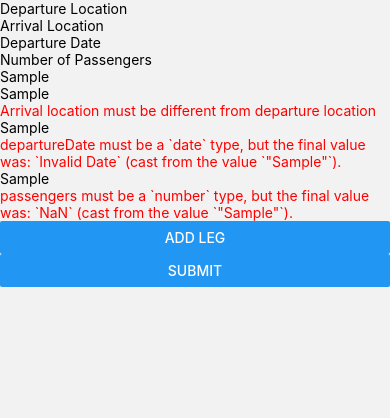
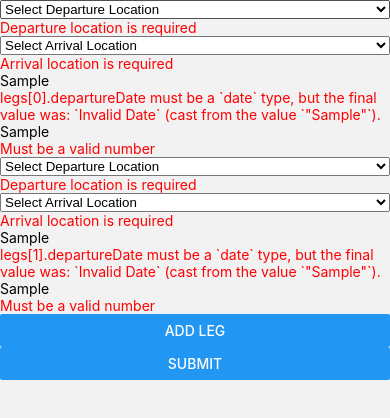
Before and after one commit to priyanshgupta0/Flight-Booking-Form, a React Native app: screen /Home in a window 390 px wide. Both pictures are taken after typing "Sample", "Sample", "Sample", "Sample" into the empty fields and a click on the button "SUBMIT". Shown: the top 418 px of the page. Built offline with nearby package versions, Linux system fonts and the light colour scheme.

Commit message:
validation and date picker add karna hai

```diff
--- a/package.json
+++ b/package.json
@@ -10,6 +10,7 @@
     "test": "jest"
   },
   "dependencies": {
+    "@react-native-picker/picker": "^2.6.1",
     "@react-navigation/native": "^6.1.9",
     "@react-navigation/native-stack": "^6.9.17",
     "formik": "^2.4.5",
--- a/src/Home/home.tsx
+++ b/src/Home/home.tsx
@@ -7,8 +7,10 @@ import {
   TextInput,
   TouchableOpacity,
   FlatList,
+  ScrollView,
 } from 'react-native';
-import {Formik} from 'formik';
+import {Picker} from '@react-native-picker/picker';
+import {Field, FieldArray, Formik} from 'formik';
 import * as Yup from 'yup';
 
 interface FormValues {
@@ -18,33 +20,69 @@ interface FormValues {
   arrivalLocation: string;
 }
 
-const LegSchema = Yup.object().shape({
-  departureLocation: Yup.string().required('Departure location is required'),
-  arrivalLocation: Yup.string()
-    .required('Arrival location is required')
-    .notOneOf(
-      [Yup.ref('departureLocation')],
-      'Arrival location must be different from departure location',
+const validationSchema = Yup.object().shape({
+  legs: Yup.array().of(
+    Yup.object().shape({
+      departureLocation: Yup.string().required(
+        'Departure location is required',
       ),
-  departureDate: Yup.date()
-    .min(new Date(), 'Departure date must be in the future')
-    .required('Departure date is required'),
-  passengers: Yup.number()
-    .min(1, 'At least one passenger is required')
-    .required('Number of passengers is required'),
+      arrivalLocation: Yup.string().required('Arrival location is required'),
+      departureDate: Yup.date().required('Departure date is required'),
+      passengers: Yup.string()
+        .required('Number of passengers is required')
+        .min(1, 'Must be at least 1 digit')
+        .matches(/^[0-9]+$/, 'Must be a valid number'),
+    }),
+  ),
 });
-
 interface HomeControllerState {
   modalVisible: boolean;
   formData: FormValues[]; // Replace 'any' with the actual type of the items in the array if known
-  legArray: any[];
+  states: string[];
+}
+
+interface FormErrors {
+  legs: {
+    departureLocation: string;
+    arrivalLocation: string;
+    departureDate: string;
+    passengers: string;
+    key: string;
+  }[];
 }
 
 class HomeController extends Component<any> {
   state = {
     modalVisible: false,
     formData: [], // Add 'formData' property to the state
-    legArray: [
+    states: [
+      'USA',
+      'Canada',
+      'Mexico',
+      'Brazil',
+      'UK',
+      'Germany',
+      'France',
+      'Italy',
+      'China',
+      'Japan',
+    ],
+  };
+
+  handleSubmit = (value: any) => {
+    console.log(value, 'value');
+  };
+}
+
+export default class HomePage extends HomeController {
+  render() {
+    const {modalVisible, formData} = this.state;
+
+    return (
+      <View>
+        <Formik
+          initialValues={{
+            legs: [
               {
                 departureLocation: '',
                 arrivalLocation: '',
@@ -60,109 +98,176 @@ class HomeController extends Component<any> {
                 key: '2',
               },
             ],
-  };
-
-  handleSubmit = () => {
-    console.log(this.state.legArray, 'legArray');
-  };
-}
-
-export default class HomePage extends HomeController {
-  render() {
-    const {modalVisible, formData, legArray} = this.state;
-
-    return (
-      <View>
-        <FlatList
-          data={legArray}
-          keyExtractor={item => item.key}
-          renderItem={({item, index}) => (
-            <Formik
-              initialValues={item}
-              validationSchema={LegSchema}
+          }}
+          validationSchema={validationSchema}
           onSubmit={this.handleSubmit}>
           {({
             handleChange,
             handleBlur,
             handleSubmit,
+            setFieldValue,
             values,
             errors,
             touched,
           }) => (
-                <View>
-                  <TextInput
-                    onChangeText={handleChange('departureLocation')}
-                    onBlur={handleBlur('departureLocation')}
-                    value={values.departureLocation}
-                    placeholder="Departure Location"
+            <FieldArray name="legs">
+              {arrayHelpers => (
+                <ScrollView>
+                  {values.legs.map((leg, index) => (
+                    <View key={leg.key}>
+                      <Picker
+                        selectedValue={leg.departureLocation}
+                        onValueChange={(itemValue, itemIndex) =>
+                          setFieldValue(
+                            `legs[${index}].departureLocation`,
+                            itemValue,
+                          )
+                        }>
+                        <Picker.Item
+                          label="Select Departure Location"
+                          value=""
                         />
-                  {errors.departureLocation && touched.departureLocation && (
+                        {this.state.states.map((state, stateIndex) => (
+                          <Picker.Item
+                            label={state}
+                            value={state}
+                            key={stateIndex}
+                          />
+                        ))}
+                      </Picker>
+                      {errors.legs &&
+                        errors.legs[index] &&
+                        (errors as FormErrors).legs[index].departureLocation &&
+                        touched.legs &&
+                        touched.legs[index] &&
+                        touched.legs[index].departureLocation && (
                           <Text style={{color: 'red'}}>
-                      {errors.departureLocation}
+                            {
+                              (errors as FormErrors).legs[index]
+                                .departureLocation
+                            }
+                          </Text>
+                        )}
+                      <Picker
+                        selectedValue={leg.arrivalLocation}
+                        onValueChange={(itemValue, itemIndex) =>
+                          setFieldValue(
+                            `legs[${index}].arrivalLocation`,
+                            itemValue,
+                          )
+                        }>
+                        <Picker.Item label="Select Arrival Location" value="" />
+                        {this.state.states.map((state, stateIndex) => (
+                          <Picker.Item
+                            label={state}
+                            value={state}
+                            key={stateIndex}
+                          />
+                        ))}
+                      </Picker>
+                      {errors.legs &&
+                        errors.legs[index] &&
+                        (errors as FormErrors).legs[index].arrivalLocation &&
+                        touched.legs &&
+                        touched.legs[index] &&
+                        touched.legs[index].arrivalLocation && (
+                          <Text style={{color: 'red'}}>
+                            {(errors as FormErrors).legs[index].arrivalLocation}
                           </Text>
                         )}
 
                       <TextInput
-                    onChangeText={handleChange('arrivalLocation')}
-                    onBlur={handleBlur('arrivalLocation')}
-                    value={values.arrivalLocation}
-                    placeholder="Arrival Location"
+                        onChangeText={value =>
+                          setFieldValue(`legs[${index}].departureDate`, value)
+                        }
+                        // onBlur={handleBlur(item.departureLocation)}
+                        value={leg.departureDate}
+                        placeholder="Departure Date"
                       />
-                  {errors.arrivalLocation && touched.arrivalLocation && (
-                    <Text style={{color: 'red'}}>{errors.arrivalLocation}</Text>
+                      {errors.legs &&
+                        errors.legs[index] &&
+                        (errors as FormErrors).legs[index].departureDate &&
+                        touched.legs &&
+                        touched.legs[index] &&
+                        touched.legs[index].departureDate && (
+                          <Text style={{color: 'red'}}>
+                            {(errors as FormErrors).legs[index].departureDate}
+                          </Text>
                         )}
 
                       <TextInput
-                    onChangeText={handleChange('departureDate')}
-                    onBlur={handleBlur('departureDate')}
-                    value={values.departureDate}
-                    placeholder="Departure Date"
-                  />
-                  {errors.departureDate && touched.departureDate && (
-                    <Text style={{color: 'red'}}>{errors.departureDate}</Text>
-                  )}
-
-                  <TextInput
-                    onChangeText={handleChange('passengers')}
-                    onBlur={handleBlur('passengers')}
-                    value={values.passengers}
+                        onChangeText={value =>
+                          setFieldValue(`legs[${index}].passengers`, value)
+                        }
+                        // onBlur={handleBlur(item.departureLocation)}
+                        value={leg.passengers}
                         placeholder="Number of Passengers"
                         keyboardType="numeric"
                       />
-                  {errors.passengers && touched.passengers && (
-                    <Text style={{color: 'red'}}>{errors.passengers}</Text>
+                      {errors.legs &&
+                        errors.legs[index] &&
+                        (errors as FormErrors).legs[index].passengers &&
+                        touched.legs &&
+                        touched.legs[index] &&
+                        touched.legs[index].passengers && (
+                          <Text style={{color: 'red'}}>
+                            {(errors as FormErrors).legs[index].passengers}
+                          </Text>
                         )}
-                  {index < 5
-                    ? index == legArray.length - 1 && (
+                    </View>
+                  ))}
+                  {values.legs.length < 5 && (
                     <Button
                       onPress={() => {
-                            this.setState((prevState: HomeControllerState) => ({
-                              legArray: [
-                                ...prevState.legArray,
-                                {
+                        arrayHelpers.push({
                           departureLocation: '',
                           arrivalLocation: '',
                           departureDate: '',
                           passengers: '',
-                                  key: (
-                                    prevState.legArray.length + 1
-                                  ).toString(),
-                                },
-                              ],
-                            }));
+                          key: `${values.legs.length + 1}`,
+                        });
                       }}
                       title="Add Leg"
                     />
-                      )
-                    : null}
-                  {index == legArray.length - 1 && (
+                  )}
+
                   <Button onPress={() => handleSubmit()} title="Submit" />
+                </ScrollView>
               )}
-                </View>
+            </FieldArray>
           )}
         </Formik>
-          )}
-        />
+
+        <Modal animationType="slide" transparent={true} visible={modalVisible}>
+          <View
+            style={{
+              flex: 1,
+              justifyContent: 'center',
+              alignItems: 'center',
+              backgroundColor: 'rgba(0, 0, 0, 0.5)',
+            }}>
+            <View style={{backgroundColor: 'white', padding: 20}}>
+              <Text
+                style={{fontSize: 18, fontWeight: 'bold', marginBottom: 10}}>
+                Submitted Data:
+              </Text>
+              {formData.map((data: FormValues, index) => (
+                <View key={index} style={{marginBottom: 10}}>
+                  <Text>Leg {index + 1}:</Text>
+                  <Text>Departure Location: {data.departureLocation}</Text>
+                  <Text>Arrival Location: {data.arrivalLocation}</Text>
+                  <Text>Departure Date: {data.departureDate}</Text>
+                  <Text>Passengers: {data.passengers}</Text>
+                </View>
+              ))}
+              <TouchableOpacity
+                onPress={() => this.setState({modalVisible: false})}
+                style={{marginTop: 10}}>
+                <Text style={{color: 'blue', textAlign: 'center'}}>Close</Text>
+              </TouchableOpacity>
+            </View>
+          </View>
+        </Modal>
       </View>
     );
   }
```
Also changed, not shown: 1 other file (tests, documents, lock files or other folders). Lines whose indentation alone changed are shown as unchanged.
